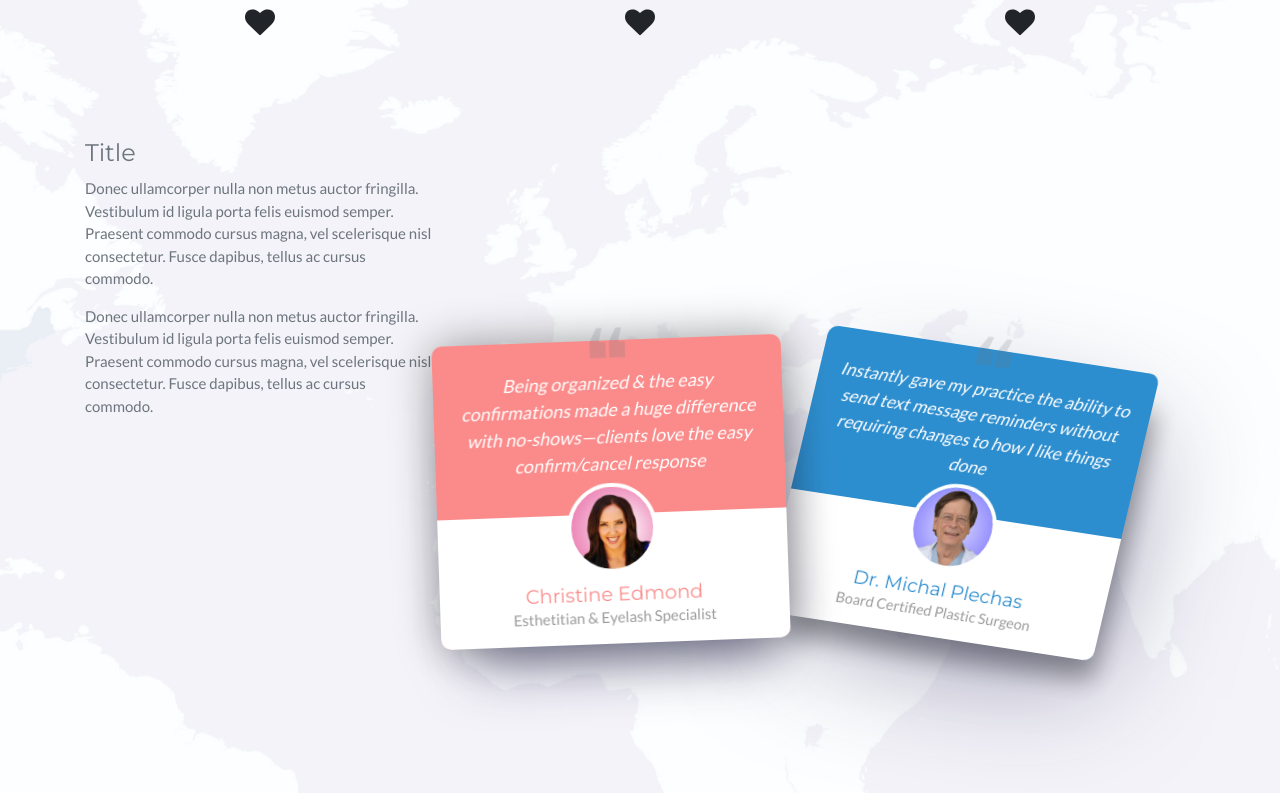
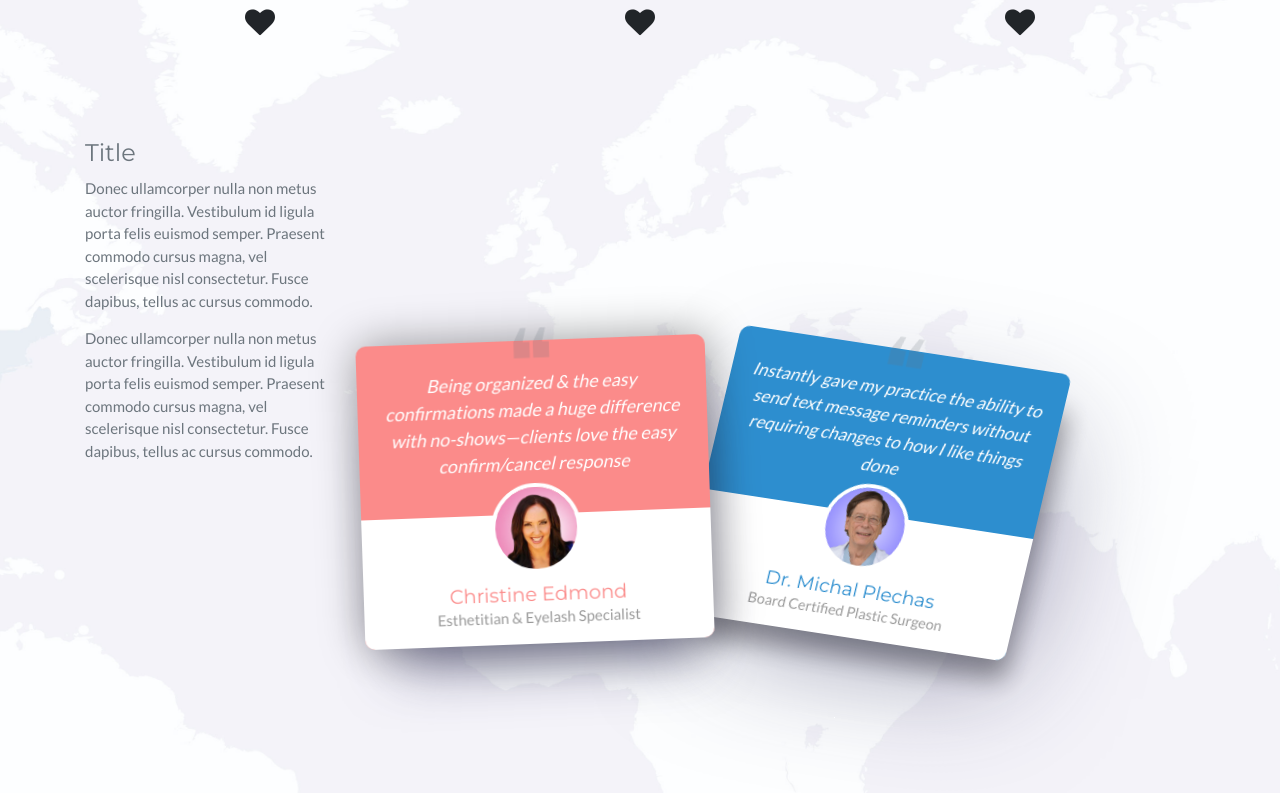
Before and after one commit to nickplech/perfectdayreminders, a website: page index.html in a window 1280 px wide. Shown: the part 2147-2940 px from the top of the page. Drawn offline with nearby package versions, Linux system fonts and the light colour scheme; a web font is replaced by a local one.

Commit message:
showing este

```diff
--- a/css/creative.css
+++ b/css/creative.css
@@ -1157,7 +1157,7 @@ main .jumbotron {
   background-color: rgba(45, 142, 207, 1) !important;
   border-radius: 10px 10px 10px 10px;
   top: 30%;
-  right: -18%;
+  right: -11%;
 
 
 -webkit-transform: rotate3d(.1,-.966,.3,20deg) rotate(1deg);
--- a/index.html
+++ b/index.html
@@ -133,7 +133,7 @@
         <div class="col-md-6">
 
           <h2 class="map-title textplacement">
-            The Perfect Day. Every Day
+          Perfect Days, Every Day
           </h2>
           <h3 class="textplacement text-muted">
             Confidence Through Confirmation
@@ -167,14 +167,14 @@
       </div>
     </div>
     <div class="row text-muted mt-5 pt-5">
-      <div class="col-md-4">
+      <div class="col-md-3">
         <h3>Title</h3>
         <p>Donec ullamcorper nulla non metus auctor fringilla. Vestibulum id ligula porta felis euismod semper. Praesent commodo cursus magna, vel scelerisque nisl consectetur. Fusce dapibus, tellus ac cursus commodo.</p>
 
 
         <p>Donec ullamcorper nulla non metus auctor fringilla. Vestibulum id ligula porta felis euismod semper. Praesent commodo cursus magna, vel scelerisque nisl consectetur. Fusce dapibus, tellus ac cursus commodo.</p>
       </div>
-      <div class="col-md-8 mx-auto">
+      <div class="col-md-9 mx-auto">
           <div class="w3-panel indigo text-center px-0 mx-auto">
             <span style="font-size:90px;line-height:0.4em;opacity:0.2">❝</span>
             <p class="w3-large text-white px-3 pb-4" style="margin-top:-30px"><i>Instantly gave my practice the ability to send text message reminders without requiring changes to how I like things done</i>
```
Also changed, not shown: doctor.html (+3 -1 lines).
